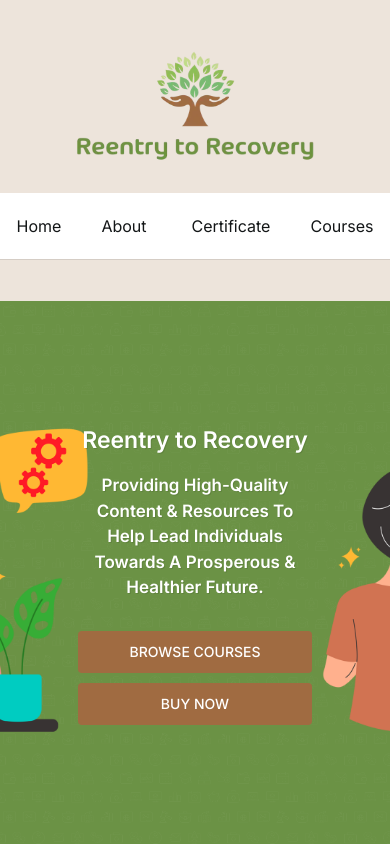
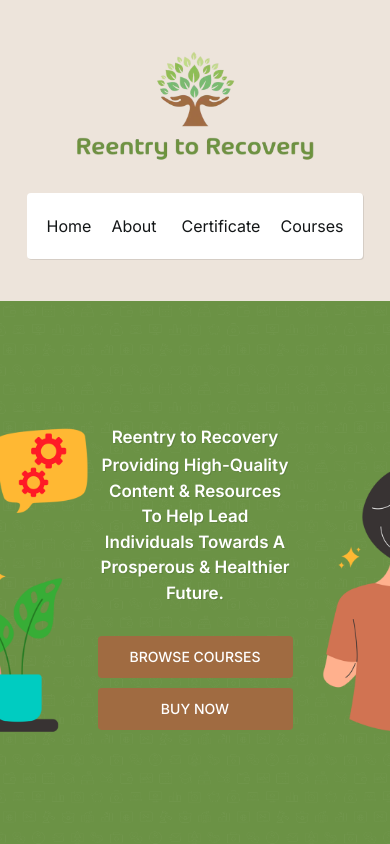
Before and after one commit to Reentry-To-Recovery/r2r-frontend, a React (Create React App) app: page / in a window 390 px wide. Shown: the top 844 px of the page. Built offline with nearby package versions, Linux system fonts and the light colour scheme.

Commit message:
fixed responsive header

```diff
--- a/src/style.css
+++ b/src/style.css
@@ -97,6 +97,7 @@ nav {
   justify-content: space-between;
   width: 80%;
 }
+
 /* logo */
 .logo {
   background-image: url(../public/images/logo.png);
@@ -133,6 +134,12 @@ nav {
   color: var(--font-color);
   padding: 0 20px;
   text-decoration: none;
+}
+
+@media only screen and (max-width: 460px) {
+  .nav-links .link {
+    padding: 0 10px;
+  }
 }
 
 .nav-links .link.about {
@@ -274,15 +281,15 @@ ul.drop-down.show {
 }
 
 .tagline h1 {
-  font-size: 5.5rem;
-  margin-bottom: 35px;
+  font-size: clamp(1.7rem, 4vw, 5.5rem);
+  line-height: 190%;
 }
 
 .tagline h2 {
-  font-size: 2.4rem;
+  font-size: clamp(1.7rem, 3vw, 2.4rem);
   line-height: 150%;
 }
-
+/*
 @media only screen and (max-width: 1180px) {
   .tagline {
     width: 60vw;
@@ -331,7 +338,7 @@ ul.drop-down.show {
   .tagline h2 {
     font-size: 1.7rem;
   }
-}
+} */
 
 /* tagline buttons */
 .tagline-buttons {
```
